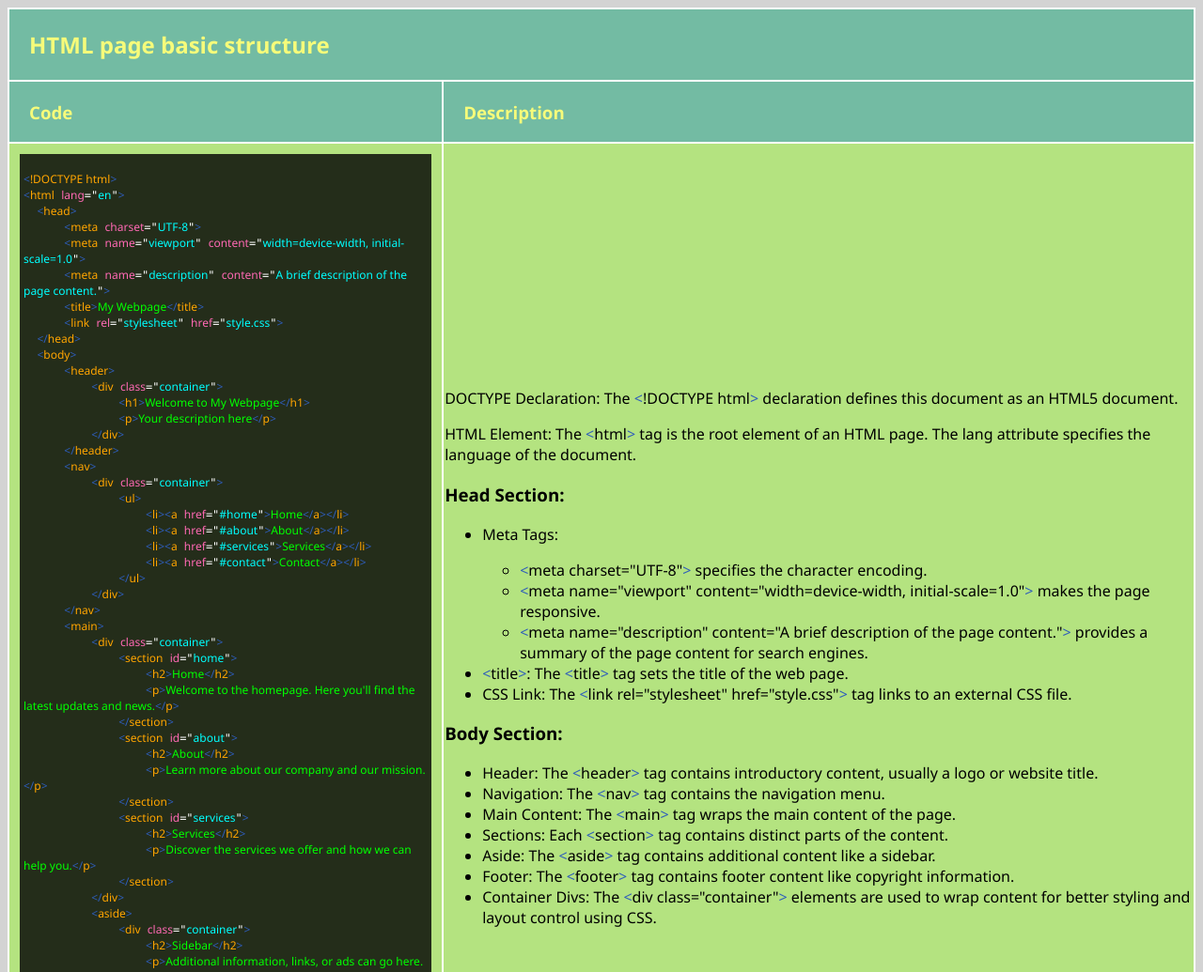
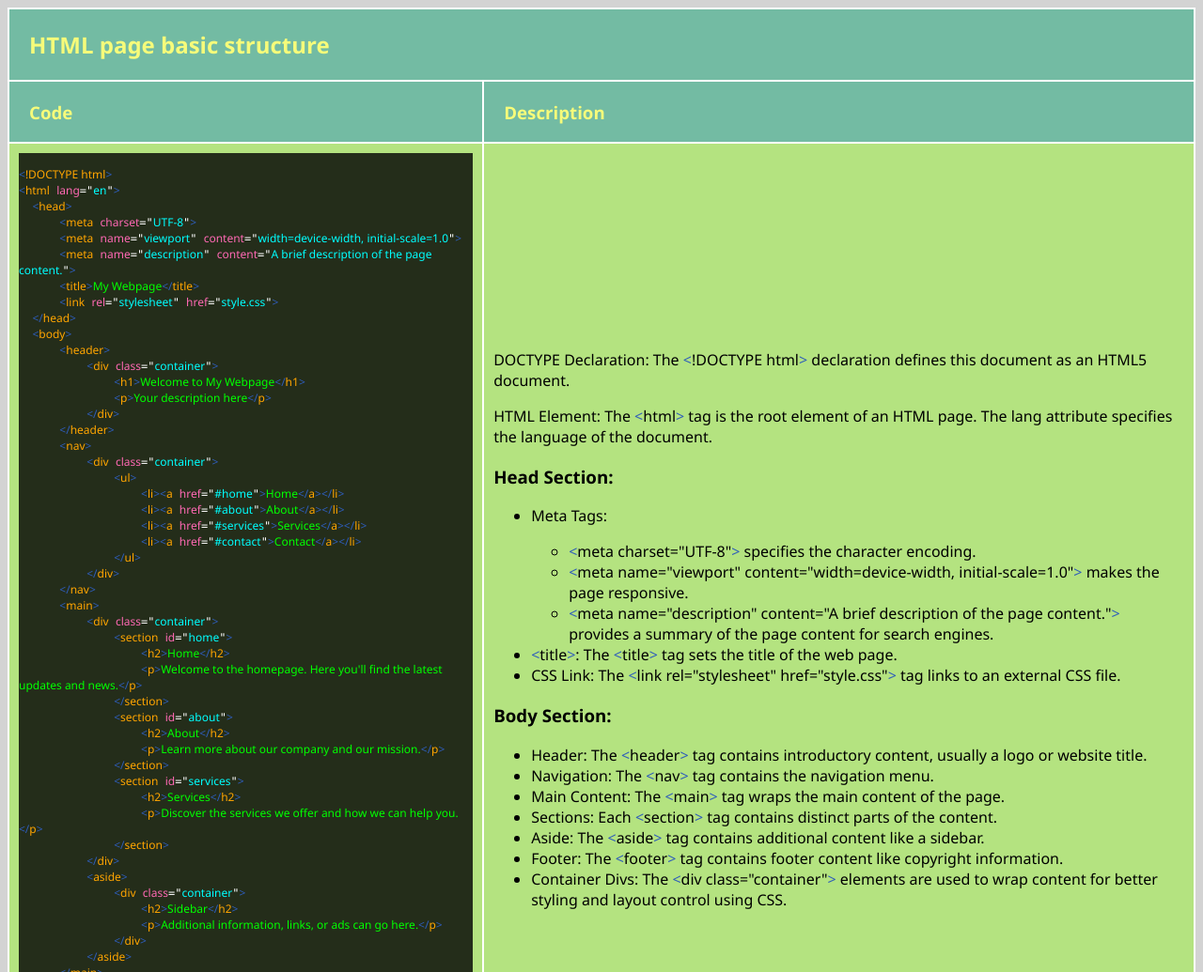
Before and after one commit to rpc3000/html-css-cheatsheet, a plain HTML site: page index.html in a window 1280 px wide. Shown: the top 1035 px of the page at 94% size. Drawn offline with Linux system fonts and the light colour scheme.

Commit message:
change in CSS table formating

```diff
--- a/index.html
+++ b/index.html
@@ -14,8 +14,8 @@
           </td>
         </tr>
             <tr>
-                <td><h3>Code</h3></td>
-                <td><h3>Description</h3></td>
+                <td id="column1"><h3>Code</h3></td>
+                <td id="column2"><h3>Description</h3></td>
             </tr>
         </thead>
         <tbody>
--- a/style.css
+++ b/style.css
@@ -8,6 +8,14 @@ body {
 
 table {
   background-color: white;
+}
+
+#column1 {
+  width: 40%;
+}
+
+#column2 {
+  width: 60%;
 }
 
 table thead {
@@ -24,6 +32,10 @@ table thead h3 {
   padding: 0px 20px;
 }
 
+table tbody tr td {
+  padding: 10px;
+}
+
 table tbody tr:nth-child(odd) {
     background-color: #B4E380;
 }
@@ -38,8 +50,6 @@ code {
     font-size: 12px;
     background-color: rgba(0,0,0,0.8);
     color: white;
-    margin: 10px;
-    padding: 4px;
     font-family: 'Consolas';
     /* color: #333; */
 }
```
